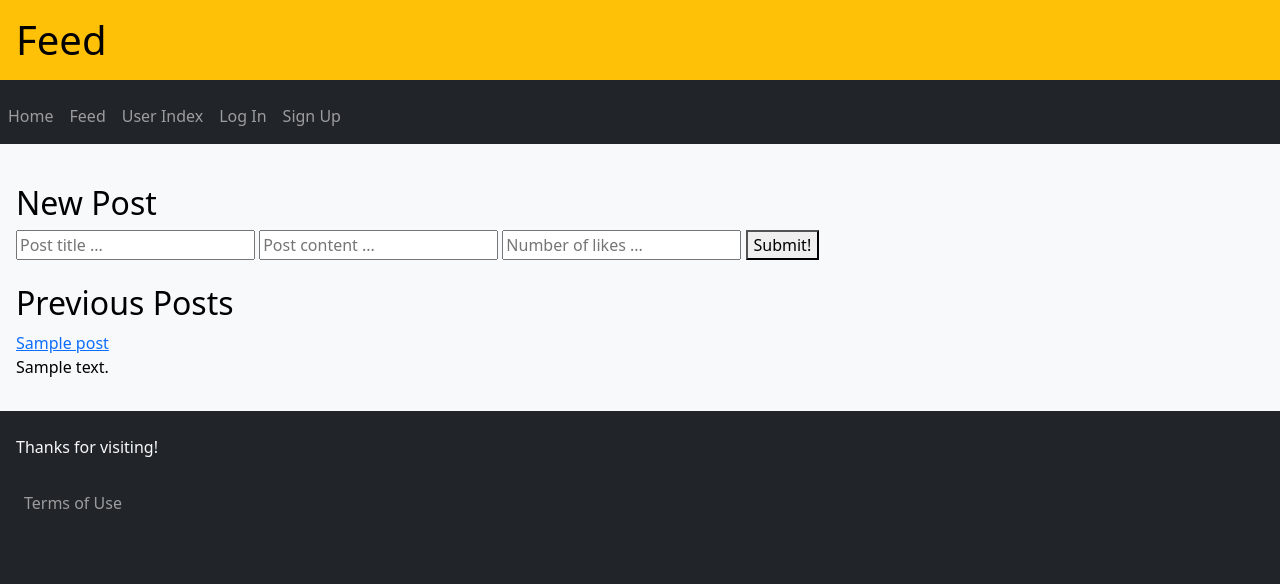
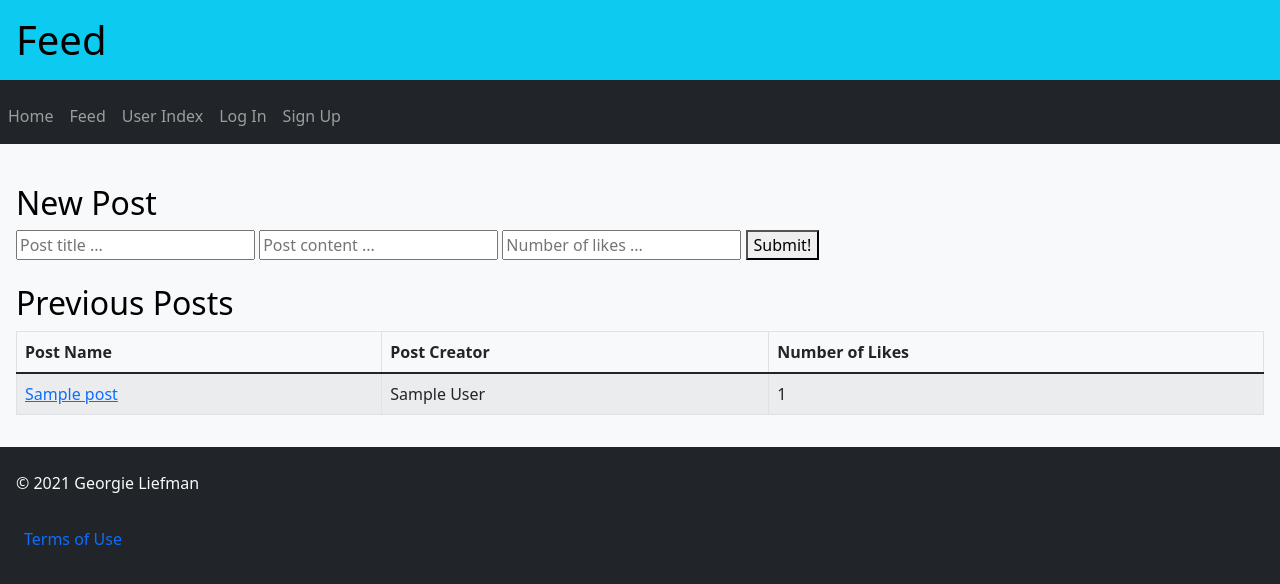
Before and after one commit to GeorgieLiefman/AskToday, a Flask app: page /feed/ in a window 1280 px wide. Shown: the top 584 px of the page. Run offline with Flask 2, Linux system fonts and the light colour scheme; tables that the repository leaves empty hold one stand-in row (values such as "Sample post"); parts of the project's set-up code (start-up, migrations or seed data) failed here and were passed over.

Commit message:
Edited bootstrap

```diff
--- a/q_and_a_app/templates/base.html
+++ b/q_and_a_app/templates/base.html
@@ -8,9 +8,11 @@
         <meta name="viewport" content="width=device-width, initial-scale=1, shrink-to-fit=no">
         <link rel="icon" href="images/favicon.ico" type="image/x-icon" alt="logo"/>
     </head>
+
     <body class="bg-dark">
+
         <header>
-            <h1 class="p-3 mb-2 bg-warning text-black">{{ page_data.page_title }}</h1>
+            <h1 class="p-3 mb-2 bg-info text-black">{{ page_data.page_title }}</h1>
             <nav class="navbar navbar-expand-lg navbar-dark">
                 <ul class="navbar-nav">
                     <li class="nav-item">
@@ -42,15 +44,17 @@
                 </ul>
             </nav>
         </header>
+
         <div class="p-3 mb-2 bg-light text-black">
             {% block content%}
 
 
             {% endblock %}
         </div>
+
         <footer class="p-3 mb-2 bg-dark text-light">
-            <p>Thanks for visiting!</p>
-            <nav class="navbar navbar-expand-lg navbar-dark">
+            <p>© 2021 Georgie Liefman</p>
+            <nav class="navbar navbar-expand-lg navbar-primary">
                 <ul class="navbar-nav">
                     <li class="nav-item">
                         <a href="/terms/" class="nav-link">Terms of Use</a>
--- a/q_and_a_app/templates/feed.html
+++ b/q_and_a_app/templates/feed.html
@@ -14,9 +14,28 @@
     </div>
     <br/>
     <h2>Previous Posts</h2>
-    {% for post in page_data.posts %}
-        <a href="/feed/{{ post.post_id }}/">{{ post.post_title }}</a> </br>
-        <p>{{ post.post_content }}</p>
-
-    {% endfor %}
+    <table class="table table-striped table-bordered">
+        <thead>
+            <tr>
+                <th>Post Name</th>
+                <th>Post Creator</th>
+                <th>Number of Likes</th>
+            </tr>
+        </thead>
+        {% for post in page_data.posts %}
+        <tbody>
+            <tr>
+                <td>
+                    <a href="/feed/{{ post.post_id }}/">{{ post.post_title }}</a>
+                </td>
+                <td>
+                    {{ post.creator.name }}
+                </td>
+                <td>
+                    {{ post.likes }}
+                </td>
+            </tr>
+        </tbody>
+        {% endfor %}
+    </table>
 {% endblock %}
```
Also changed, not shown: q_and_a_app/templates/homepage.html (+5 -7 lines), q_and_a_app/templates/user_index.html (+18 -2 lines), q_and_a_app/templates/images/backgroung_homepage.png (added), q_and_a_app/templates/images/logo.png (added).
